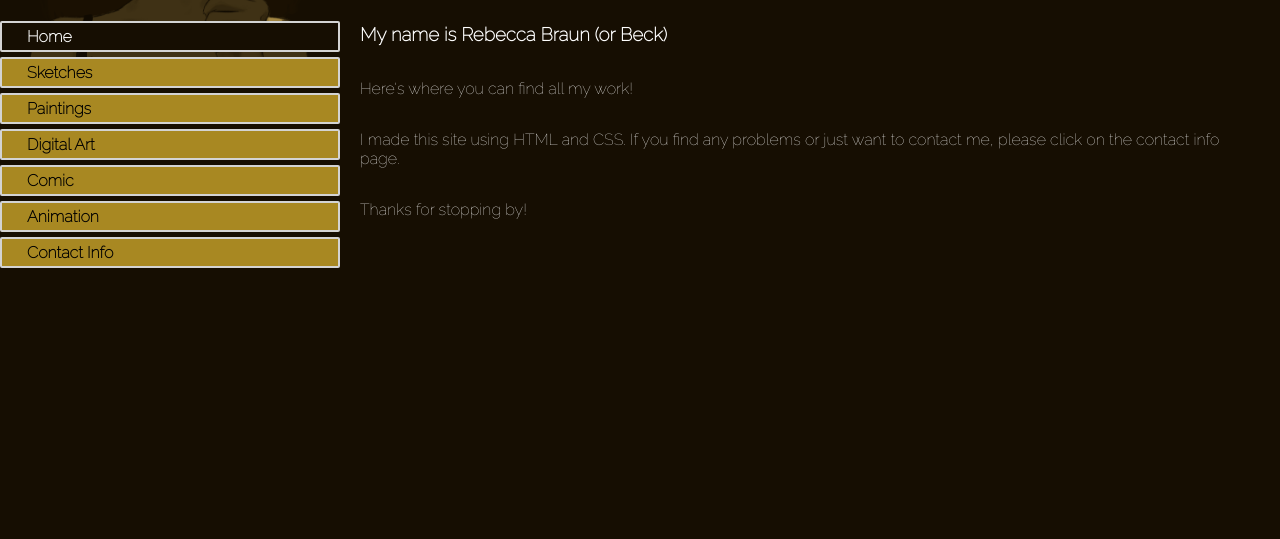
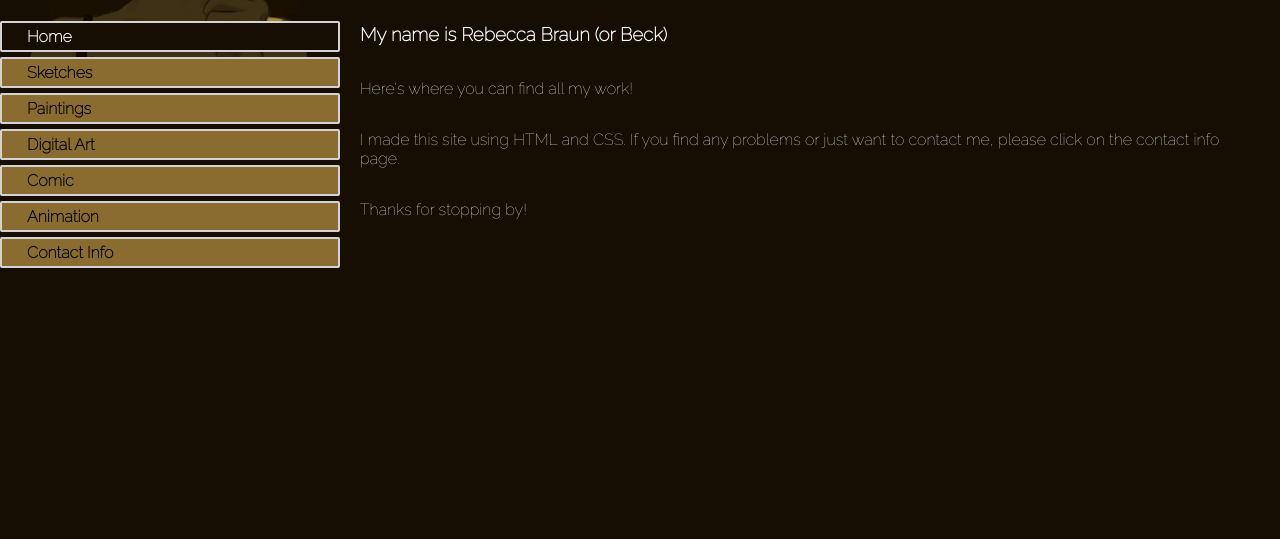
Before and after one commit to pyrobeck/pyrobeckold.github.io, a plain HTML site: page index.html in a window 1280 px wide. Shown: the part 261-800 px from the top of the page. Drawn offline with Linux system fonts and the light colour scheme.

Commit message:
Update StyleSheet_Portfolio.css

```diff
--- a/StyleSheet_Portfolio.css
+++ b/StyleSheet_Portfolio.css
@@ -76,7 +76,7 @@ h3 {
 /*     background-color: rgba(217, 182, 252, 0.6); */
 /*     background-color: #8F5B43; */
 /*     background-color: #A68444; */
-    background-color: #A88822;
+    background-color: #8A6C30;
     border-radius: 2px;
     cursor: pointer;
     transition-duration: 0.5s;
```
